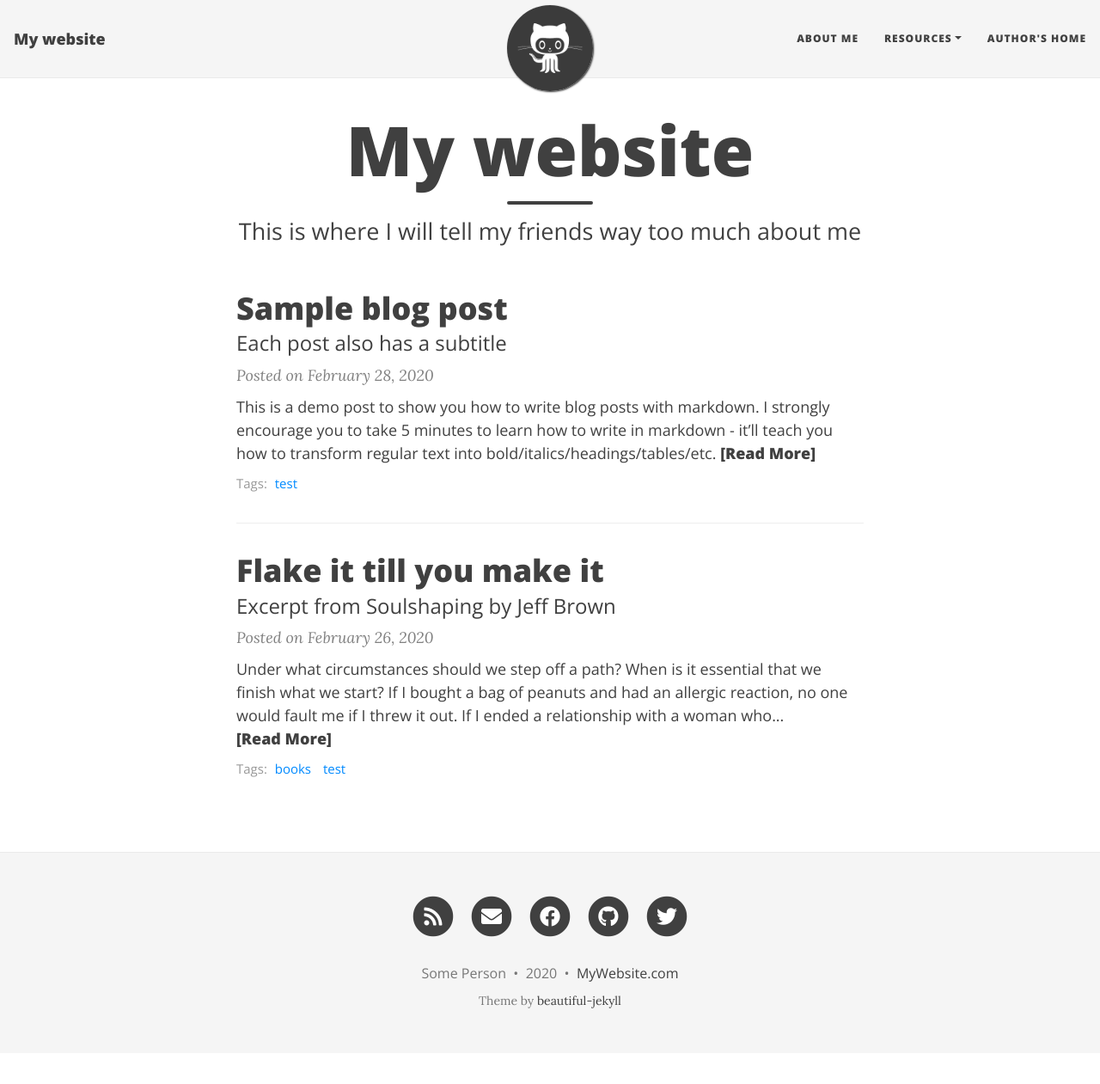
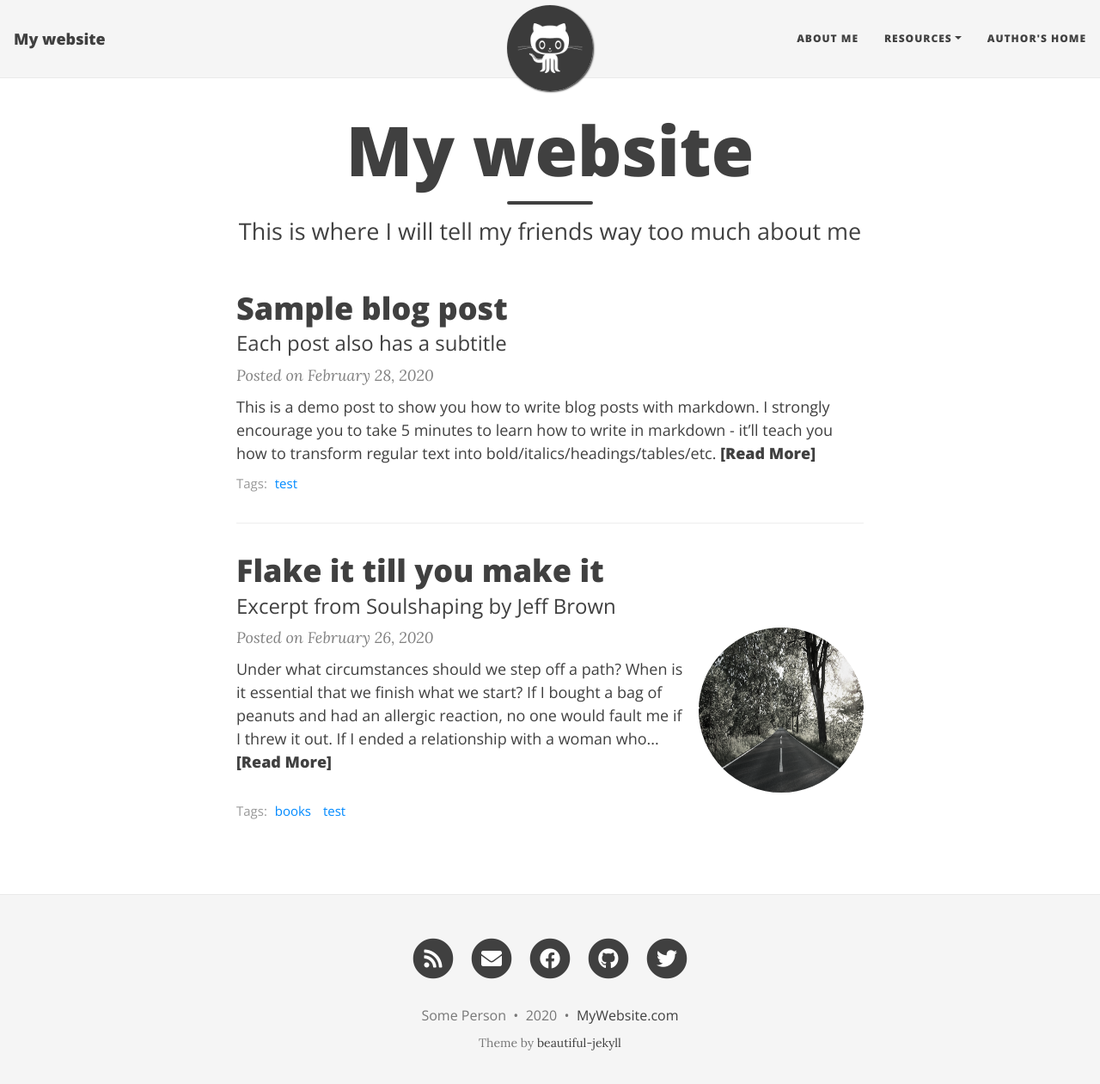
Before and after one commit to gniuk/gniuk.github.io, a Jekyll site: the page built from index.html, in a window 1280 px wide and 1274 px high. Shown: the top 1261 px of the window at 86% size. Built offline with Jekyll 4.4.1, drawn with Linux system fonts in a browser that asks for light colours; nearby versions of some CDN libraries; the list of posts is cut into pages by our own code.

Commit message:
make post images in feed smaller in smaller screens

```diff
--- a/assets/css/main.css
+++ b/assets/css/main.css
@@ -484,6 +484,7 @@
 }
 .post-image {
   float: right;
+  margin-left: 0.625rem;
   height: 12rem;
   width: 12rem;
   margin-top: -2.1875rem;
@@ -539,6 +540,14 @@
   }
 }
 
+@media (max-width: 767px) {
+  .post-image, .post-image img {
+    margin-top: 0;
+    height: 9rem;
+    width: 9rem;
+  }
+}
+
 @media (max-width: 500px) {
   .post-image, .post-image img {
     height: 6.25rem;
@@ -549,7 +558,8 @@
     width: 100%;
     text-align: center;
     margin-top: 0;
-    float: left;
+    margin-left: 0;
+    float: none;
   }
 }
 /* --- Post and page headers --- */
```
Also changed, not shown: _posts/2020-02-26-flake-it-till-you-make-it.md (+1 -0 lines), CHANGELOG.md.
